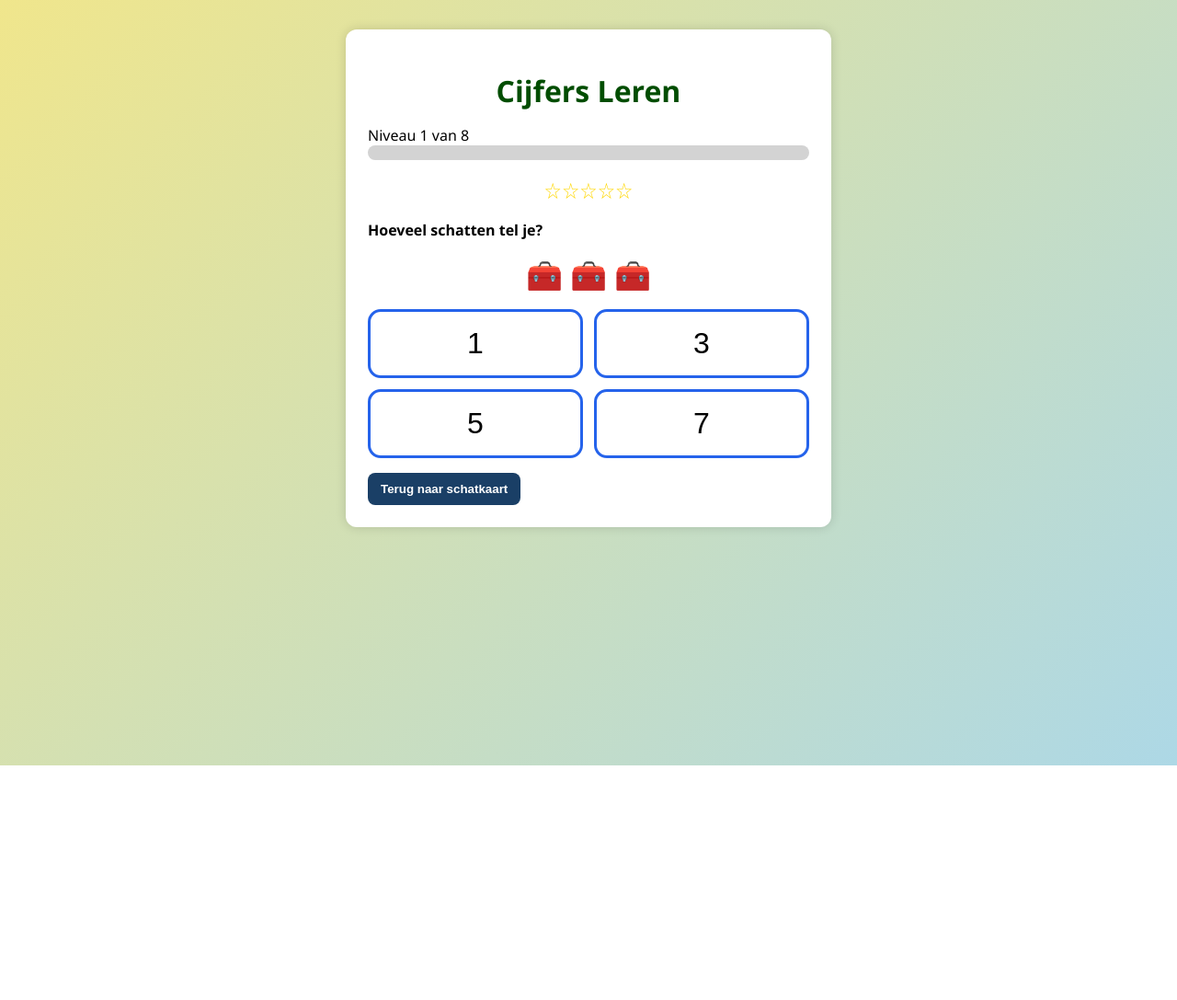
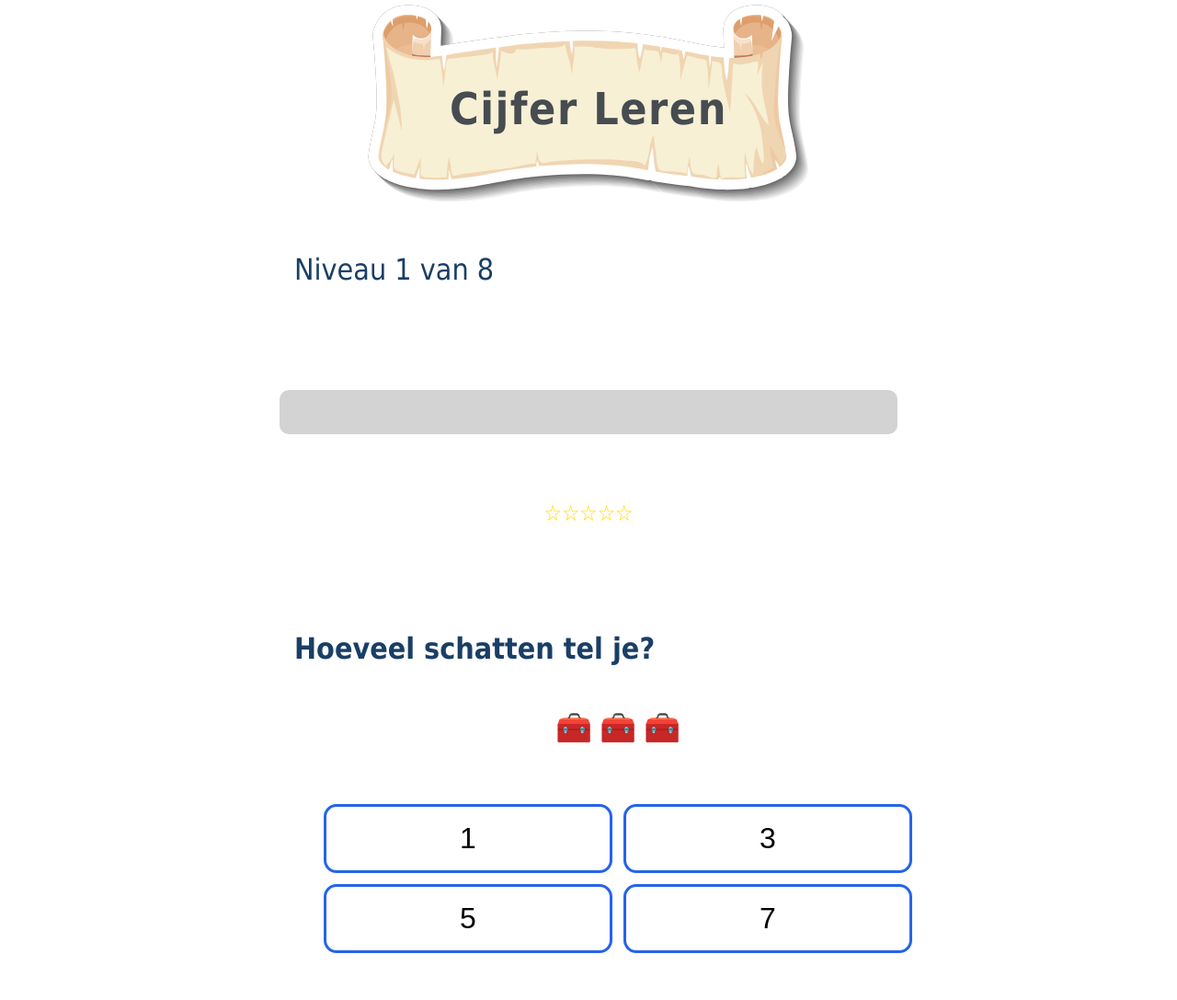
Before and after one commit to BrittFranken9/Piraten-Eiland, a plain HTML site: page games/Numbersgame.html in a window 1280 px wide. Shown: the top 1087 px of the page at 92% size. Before the commit the page ends 832 px from the top, so only its background shows below. Drawn offline with Linux system fonts and the light colour scheme; a web font is replaced by a local one.

Commit message:
Add files via upload

```diff
--- a/games/Numbersgame.html
+++ b/games/Numbersgame.html
@@ -5,13 +5,47 @@
 <meta name="viewport" content="width=device-width, initial-scale=1" />
 <title>Cijfers Leren - Pirate Game</title>
 <style>
+  @import url('https://fonts.googleapis.com/css2?family=Pirata+One&display=swap');
+
   body {
-    font-family: 'Segoe UI', Tahoma, Geneva, Verdana, sans-serif;
-    background: linear-gradient(135deg, #f0e68c, #add8e6);
-    margin: 0;
-    padding: 0;
-    min-height: 100vh;
+    font-family: 'Pirata One', Tahoma, Geneva, Verdana, sans-serif;
+    color: #fff;
+    margin: 0; padding: 0;
+    display: flex; flex-direction: column; align-items: center;
   }
+
+header {
+  background-image: url('../images/Perkament.svg');
+  background-repeat: no-repeat;
+  background-size: contain;
+  background-position: center center;
+  width: 100%; max-width: 640px;
+  padding: 1rem;
+  min-height: 120px;
+  text-align: center;
+  color: #464C50;
+  font-weight: bold;
+  font-size: 3rem;
+  letter-spacing: 1.5px;
+  border-bottom-left-radius: 12px;
+  border-bottom-right-radius: 12px;
+}
+
+div{
+      background: rgba(255 255 255 / 0.9);
+    max-width: 640px;
+    width: 100%;
+    margin: 2rem 1rem 4rem;
+    padding: 1rem;
+    border-radius: 12px;
+    color: #1a3f66;
+    font-size: 2rem;
+}
+
+.title {
+  padding-top: 7%;
+  }
+
   .container {
     max-width: 480px;
     margin: 2rem auto;
@@ -20,11 +54,7 @@
     border-radius: 12px;
     box-shadow: 0 0 12px rgba(0,0,0,0.15);
   }
-  h1 {
-    text-align: center;
-    margin-bottom: 1rem;
-    color: #004d00;
-  }
+
   .progress-bar {
     background: #d3d3d3;
     border-radius: 10px;
@@ -201,8 +231,9 @@
 </style>
 </head>
 <body>
-  <div class="container" id="game-container">
-    <h1>Cijfers Leren</h1>
+    <header class="title">
+  Cijfer Leren
+</header>
     <div id="level-info"></div>
     <div class="progress-bar"><div class="progress" id="progress-bar"></div></div>
     <div class="stars" id="stars-container"></div>
@@ -211,7 +242,6 @@
     <div id="hint" class="hint" style="display:none;"></div>
     <div class="actions" id="actions"></div>
     <a href="../ui/HomeScreen.html"><button id="back-button">Terug naar schatkaart</button></a>
-  </div>
 
 <script>
   (function() {
```
